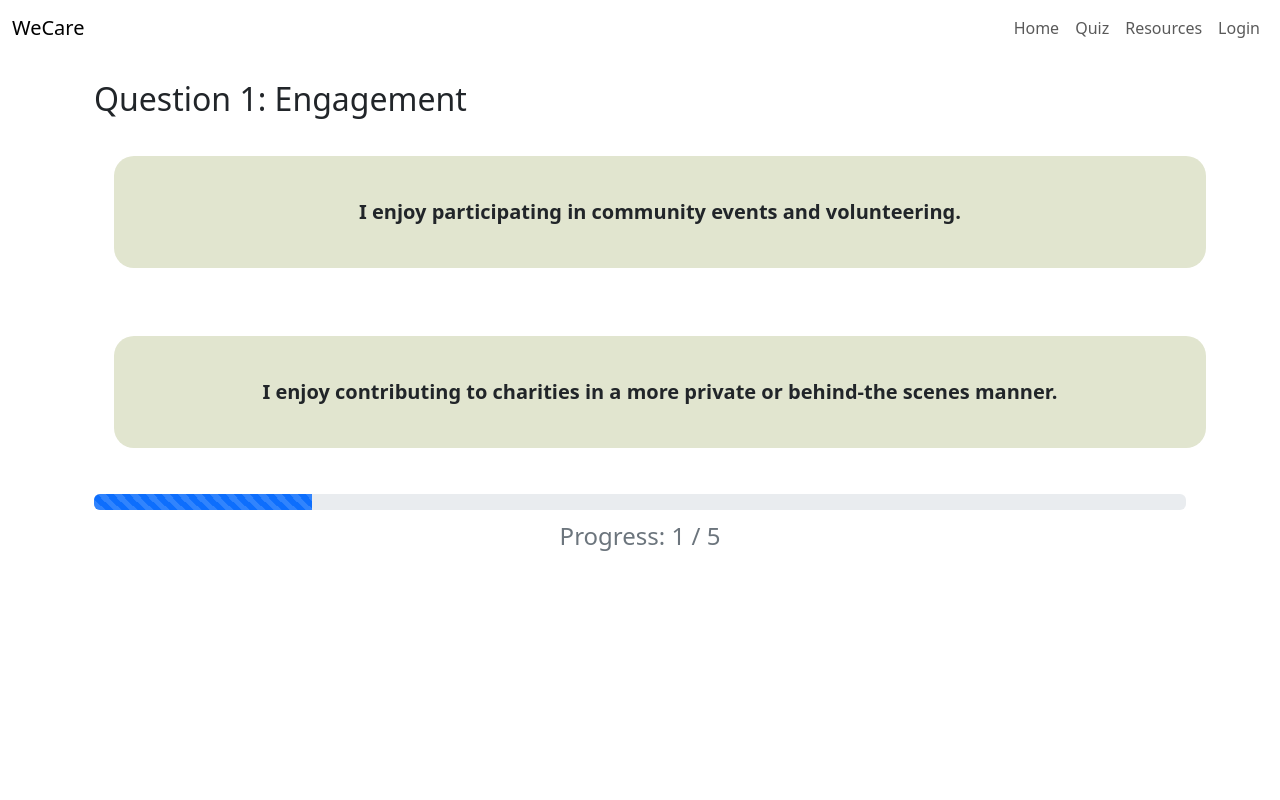
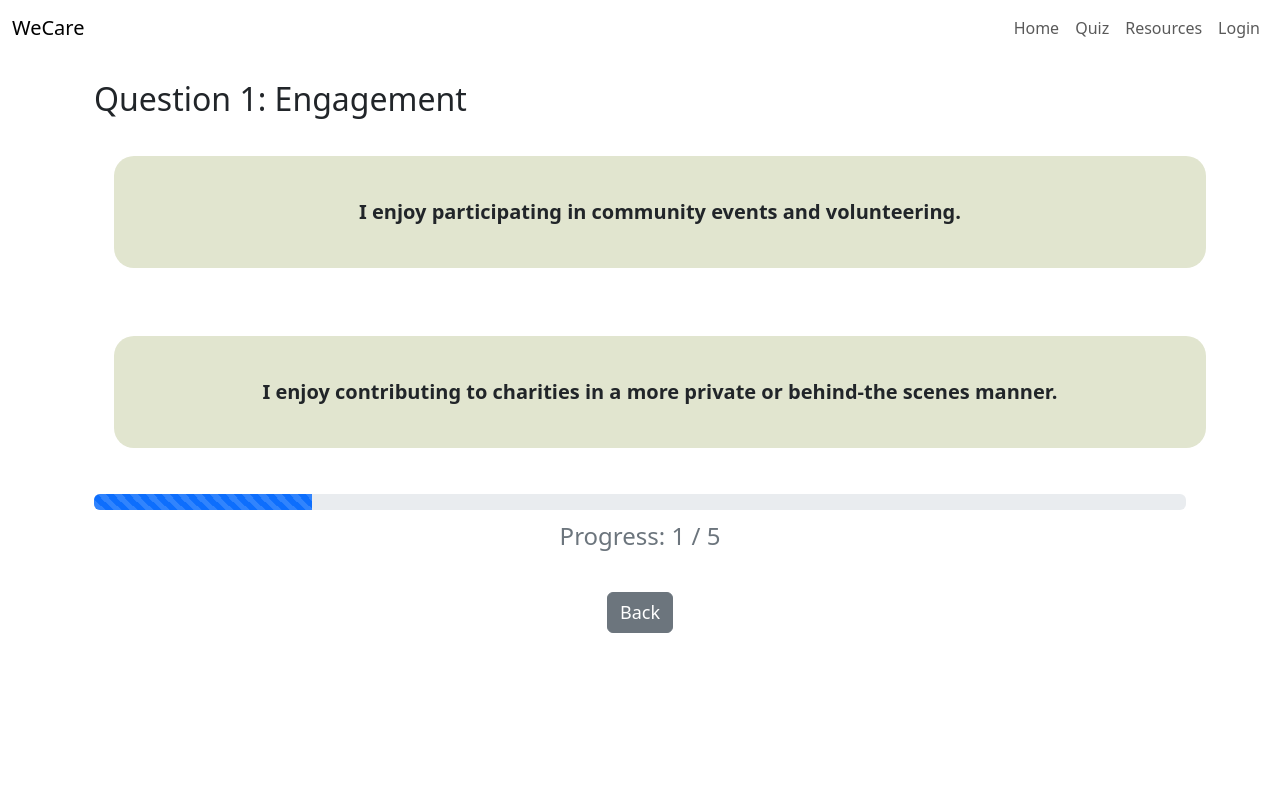
Before and after one commit to UW-INFO442-AU23/WeCare, a React (Create React App) app: page /quiz in a window 1280 px wide. Both pictures are taken after a click on the button "Start Quiz". Shown: the top 800 px of the page. Built offline with nearby package versions, Linux system fonts and the light colour scheme; no server answers.

Commit message:
back btn quiz go back to description

```diff
--- a/src/components/Profile/Profile.js
+++ b/src/components/Profile/Profile.js
@@ -18,6 +18,7 @@ const Profile = () => {
     address: '',
   });
   const [savedCharities, setSavedCharities] = useState([]);
+  const [isLoading, setIsLoading] = useState(true);
 
   useEffect(() => {
     const unsubscribe = onAuthStateChanged(auth, (authUser) => {
@@ -39,9 +40,11 @@ const Profile = () => {
               setSavedCharities(Object.values(data.savedCharities));
             }
           }
+          setIsLoading(false); // Data fetched, loading is done
         });
       } else {
         setUser(null);
+        setIsLoading(false); // No user, loading is done
       }
     });
 
@@ -75,6 +78,10 @@ const Profile = () => {
       })
       .catch(error => console.error('Error unsaving charity:', error));
   };
+
+  if (isLoading) {
+    return <div>Loading profile...</div>;
+  }
 
   return (
     <div id="container-bg">
--- a/src/components/Quiz/Quiz.js
+++ b/src/components/Quiz/Quiz.js
@@ -43,10 +43,14 @@ function Quiz() {
 
     const [started, setStarted] = useState(false);
     const [answers, setAnswers] = useState([]);
-    //user answers are stored here.
 
     const handleStartQuiz = () => {
         setStarted(true);
+    };
+
+    const handleResetQuiz = () => {
+        setStarted(false);
+        setAnswers([]);
     };
 
     const handleAnswer = (answer) => {
@@ -64,7 +68,6 @@ function Quiz() {
             {!started && (
                 <div className="mb-4">
                     {Header("Hunger Insight Quiz")}
-                    {/* <h4 className="leadtitle">Hunger Insight Quiz</h4> */}
                     <p className="lead">
                         In just 5 questions, we aim to understand your preferences and values when it comes to combating global hunger.
                         Each of us has a unique approach to giving, and our passions guide how we make a difference. This quiz is tailored to align
@@ -77,7 +80,7 @@ function Quiz() {
                 </div>
             )}
             {started ? (
-                <QuizContent questions={questions} onAnswer={handleAnswer} answers={answers} />
+                <QuizContent questions={questions} onAnswer={handleAnswer} answers={answers} onReset={handleResetQuiz} />
             ) : (
                 <div className="text-center">
                     <button className="btn btn-success" onClick={handleStartQuiz}>Start Quiz</button>
--- a/src/components/Quiz/QuizContent.js
+++ b/src/components/Quiz/QuizContent.js
@@ -1,7 +1,7 @@
 import React, { useState } from 'react';
 import QuizResult from './QuizResult';
 
-function QuizContent({ questions, onAnswer, answers}) {
+function QuizContent({ questions, onAnswer, answers, onReset }) {
     const [currentQuestion, setCurrentQuestion] = useState(0);
 
     const handleAnswerClick = (index) => {
@@ -11,8 +11,12 @@ function QuizContent({ questions, onAnswer, answers}) {
     };
 
     const handleBackClick = () => {
-        onAnswer(null);
-        setCurrentQuestion(prevQuestion => prevQuestion - 1);
+        if (currentQuestion === 0) {
+            onReset();
+        } else {
+            onAnswer(null);
+            setCurrentQuestion(prevQuestion => prevQuestion - 1);
+        }
     };
 
     // Check if we've reached the end of the questions array
@@ -31,7 +35,6 @@ function QuizContent({ questions, onAnswer, answers}) {
                         {option}
                     </button>
                     </div>
-
                 </div>
             ))}
             <div className="progress mt-3">
@@ -40,11 +43,9 @@ function QuizContent({ questions, onAnswer, answers}) {
             <div className="text-center mt-2 fs-4 text-secondary">
                 Progress: {currentQuestion + 1} / {questions.length}
             </div>
-            {currentQuestion > 0 && (
-                <div className="text-center mt-2">
-                    <button className="btn btn-secondary" onClick={handleBackClick}>Back</button>
-                </div>
-            )}
+            <div className="text-center mt-2">
+                <button className="btn btn-secondary" onClick={handleBackClick}>Back</button>
+            </div>
         </div>
     );
 }
```
